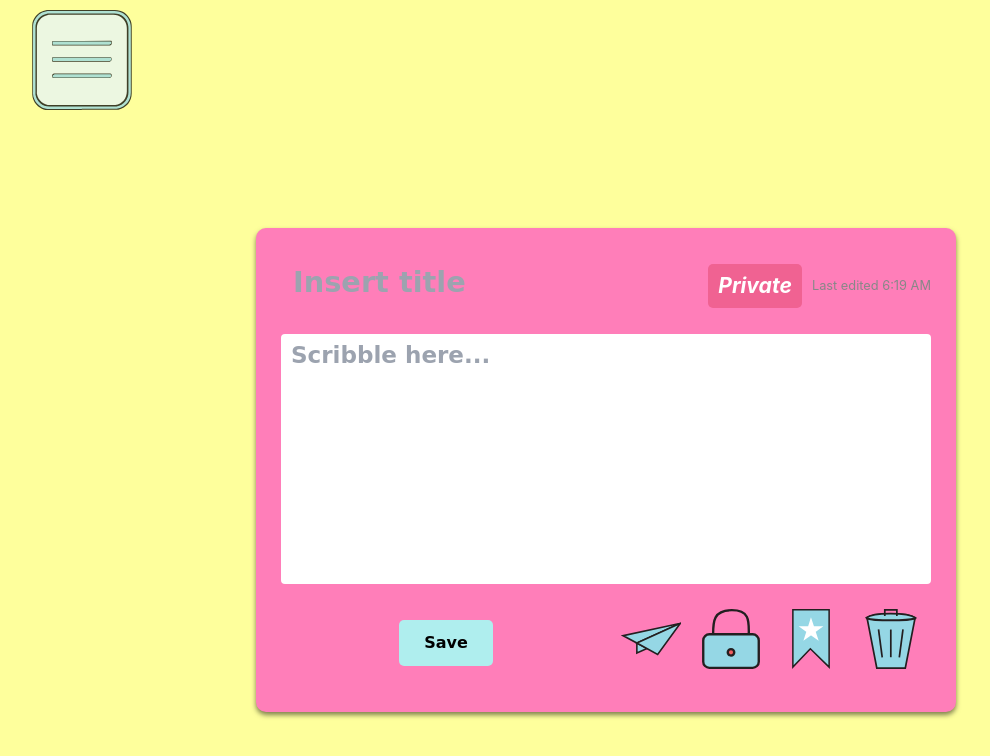
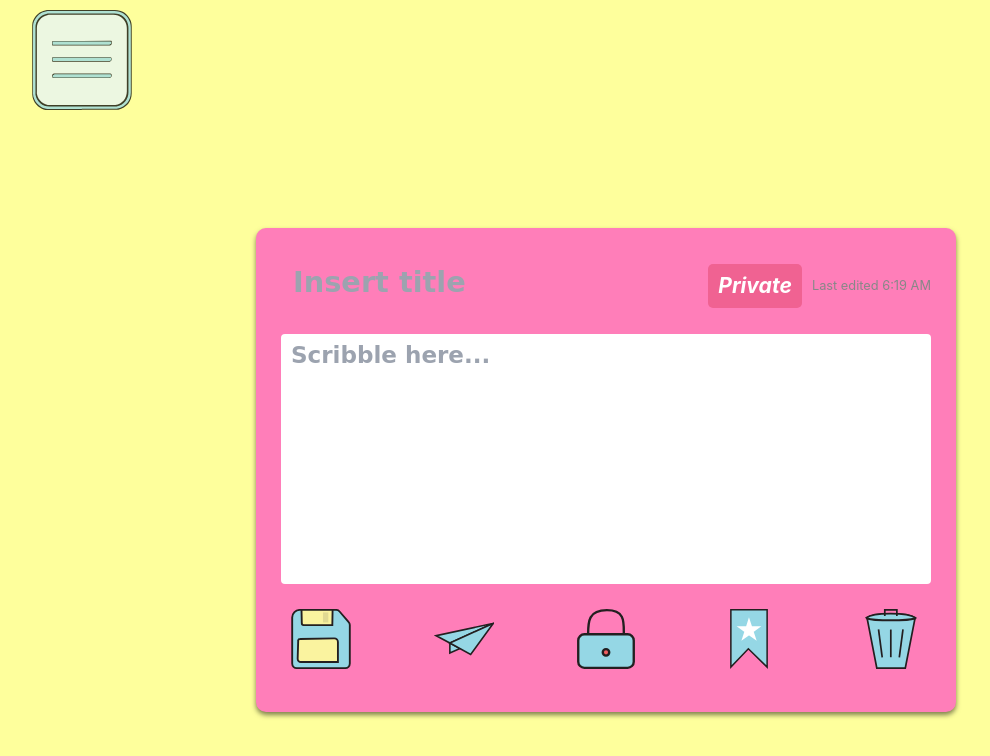
Before and after one commit to Mcray3000/307_MyDiary_Nibble, a React (Vite) app in the folder packages/react-frontend/: page /diary in a window 1280 px wide. Shown: the top 756 px of the page, without its empty margins (34-1024 px from the left). Built offline with nearby package versions, Linux system fonts and the light colour scheme.

Commit message:
New save button and a text length requirement

```diff
--- a/packages/react-frontend/src/DiaryEntry.jsx
+++ b/packages/react-frontend/src/DiaryEntry.jsx
@@ -8,6 +8,8 @@ import star from "./assets/Stared.svg";
 import unstar from "./assets/Unstared.svg";
 import send from "./assets/Send.svg";
 import sent from "./assets/SendHover.svg";
+import save from "./assets/Save.svg";
+import savehover from "./assets/SaveHover.svg";
 import HamburgerMenu from "./HamburgerMenu";
 
 function DiaryEntry() {
@@ -57,6 +59,11 @@ function DiaryEntry() {
   };
 
   const handleSave = () => {
+    if (title.trim().length < 2 || entry.trim().length < 2) {
+      alert("Please enter a title and text with at least 2 characters.");
+      return;
+    }
+
     // Prepare the diary entry object
     const diaryEntry = {
       user_id: 96, // Temporary static ID of user_name 'MiladRocks249'; update with authenticated user ID when available
@@ -68,7 +75,6 @@ function DiaryEntry() {
 
     // Send the diary entry to your backend API
     fetch(`${import.meta.env.VITE_BACKEND_URL}/entries`, {
-      // Replace with your actual API endpoint
       method: "POST",
       headers: {
         "Content-Type": "application/json",
@@ -79,7 +85,7 @@ function DiaryEntry() {
         if (!res.ok) {
           throw new Error("Failed to save scribble.");
         }
-        console.log("Scribble saved successfully!");
+        // console.log("Scribble saved successfully!");
       })
       .catch((error) => {
         console.error("Error saving scribble:", error);
@@ -117,7 +123,9 @@ function DiaryEntry() {
             onChange={handleTitleChange}
           />
           <div className="diary-status">
-              <span className={`diary-private ${isPrivate ? "private" : "public"}`}>
+            <span
+              className={`diary-private ${isPrivate ? "private" : "public"}`}
+            >
               {isPrivate ? "Private" : "Public"}
             </span>
             <span className="diary-edit">
@@ -127,7 +135,6 @@ function DiaryEntry() {
         </div>
         <form className="diary-form">
           {" "}
-            {/* No need for onSubmit here */}
           <textarea
             value={entry}
             onChange={handleChange}
@@ -138,10 +145,19 @@ function DiaryEntry() {
           />
           {/* ... your toolbar ... */}
           <div className="diary-footer">
-              <button type="button" className="form-button" onClick={handleSave}>
-                Save
+            <button type="button" className="diary-button" onClick={handleSave}>
+              <img
+                src={save}
+                alt="Share"
+                onMouseOver={(e) => (e.currentTarget.src = savehover)}
+                onMouseOut={(e) => (e.currentTarget.src = save)}
+              />
             </button>
-              <button type="button" className="diary-button" onClick={handleTrash}>
+            <button
+              type="button"
+              className="diary-button"
+              onClick={handleTrash}
+            >
               <img
                 src={send}
                 alt="Share"
@@ -172,7 +188,11 @@ function DiaryEntry() {
                 }
               />
             </button>
-              <button type="button" className="diary-button" onClick={handleTrash}>
+            <button
+              type="button"
+              className="diary-button"
+              onClick={handleTrash}
+            >
               <img
                 src={closedtrash}
                 alt="Trash"
```
Also changed, not shown: packages/react-frontend/src/assets/Save.svg (added), packages/react-frontend/src/assets/SaveHover.svg (added). Lines whose indentation alone changed are shown as unchanged.
